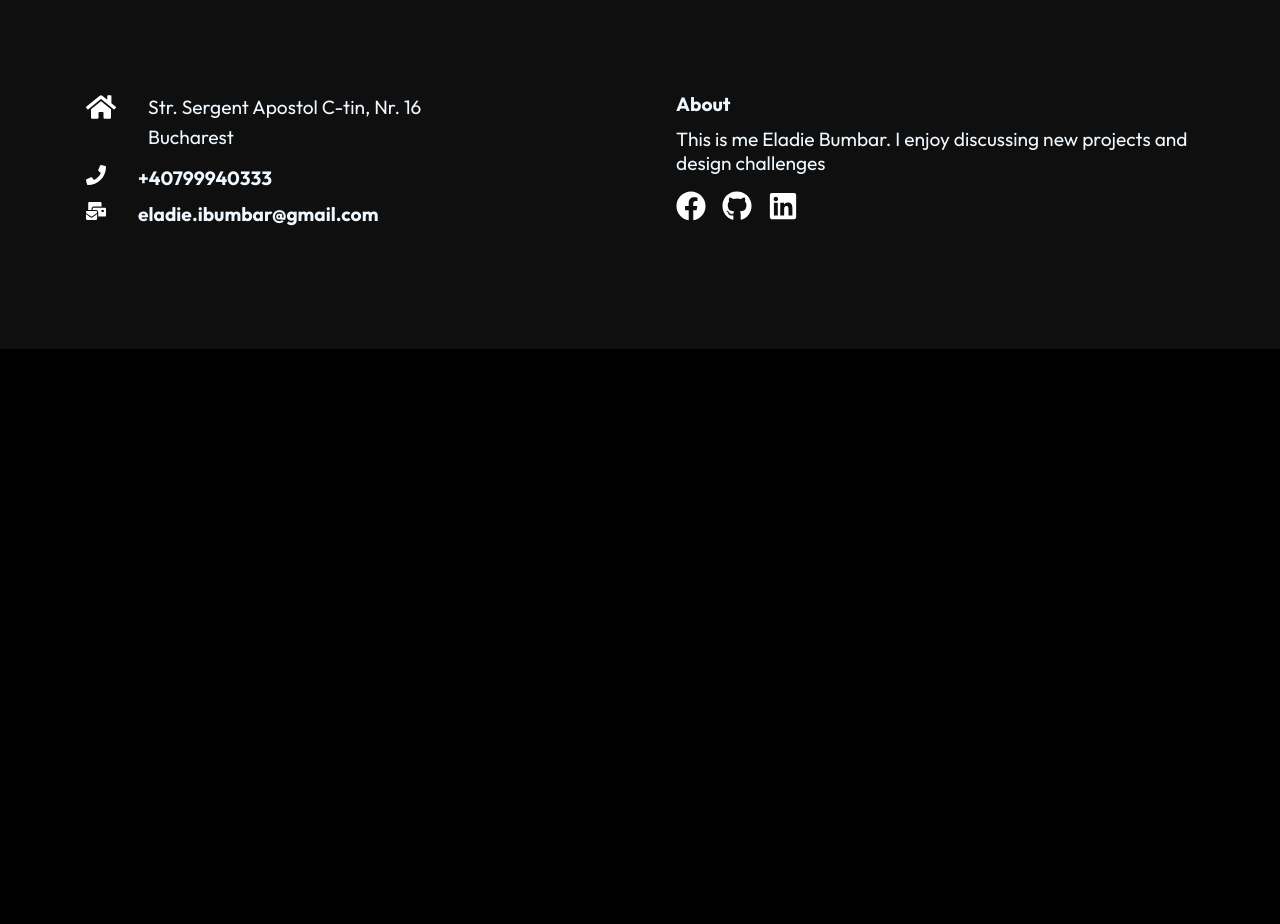
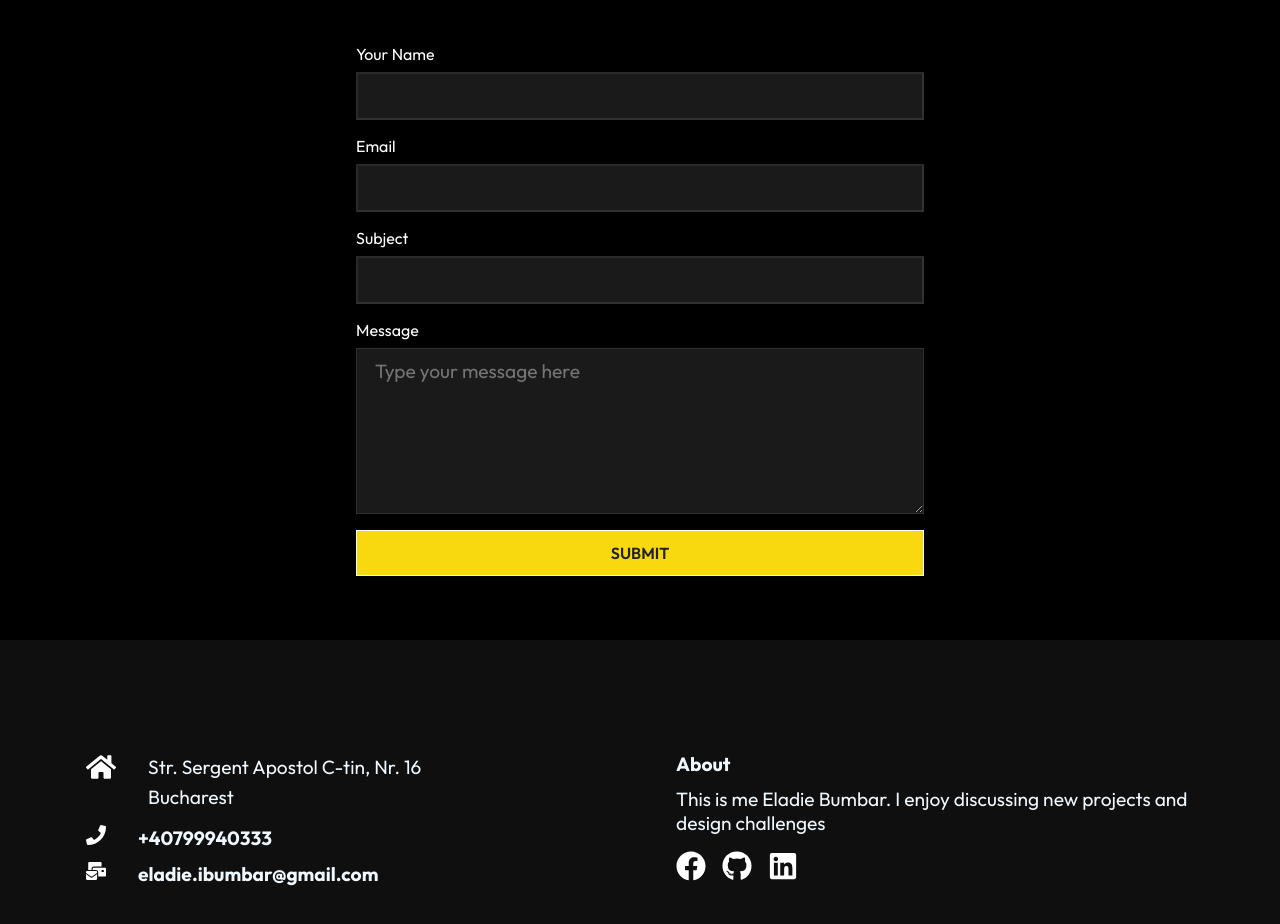
Before and after one commit to Eladie/Portfolio, a React (Create React App) app: page /contact in a window 1280 px wide. Shown: the part 500-1424 px from the top of the page. Before the commit the page ends 849 px from the top, so only its background shows below. Built offline with nearby package versions, Linux system fonts and the light colour scheme.

Commit message:
about-contact

```diff
--- /dev/null
+++ b/src/components/aboutContent/AboutContent.css
@@ -0,0 +1,50 @@
+.about{
+    width: 100%;
+    margin: 3rem 0;
+    display: flex;
+    align-items: center;
+    justify-content: center;
+    flex-wrap: wrap;
+    height: 100%;
+}
+
+.about .left{
+    text-align: center;
+    margin: auto;
+    padding: 1rem;
+    max-width: 350px;
+}
+
+.about .left p{
+    margin: 1.2rem 0;
+}
+
+.about .right{
+    max-width: 700px;
+}
+
+.right .img-container{
+    display: grid;
+    grid-template-columns: repeat(12, 1fr);
+    position: relative;
+    align-items: center;
+    text-align: center;
+}
+
+.right .img{
+    max-width: 90%;
+    border: 1px solid #333;
+}
+
+.right .top{
+    grid-column: 1 / span 8;
+    grid-row: 1;
+    padding-top: 20%;
+    z-index: 6;
+}
+
+.right .bottom{
+    grid-column: 4 / -1;
+    grid-row: 1;
+    z-index: 5;
+}
--- /dev/null
+++ b/src/components/aboutContent/AboutContent.js
@@ -0,0 +1,32 @@
+import './AboutContent.css'
+import React from 'react'
+import img1 from '../../Img/react1.jpg'
+import img2 from '../../Img/react2.webp'
+import { Link } from 'react-router-dom'
+
+
+const AboutContent = () => {
+  return (
+    <div className='about'>
+        <div className='left'>
+            <h1>Who Am I?</h1>
+            <p>I'm a react front-end developer.I create responsive secure websites for my clients</p>
+            <Link to='/contact'>
+                <button className='btn'>Contact</button>
+            </Link>
+        </div>
+        <div className='right'>
+            <div className='img-container'>
+                <div className='img-stack top'>
+                    <img src={img1} className='img' alt='true'/>
+                </div>
+                <div className='img-stack bottom'>
+                    <img src={img2} className='img' alt='true'/>
+                </div>
+            </div>
+        </div>
+    </div>
+  )
+}
+
+export default AboutContent
--- a/src/components/footer/Footer.js
+++ b/src/components/footer/Footer.js
@@ -17,14 +17,14 @@ function Footer() {
               <p>Bucharest</p>
             </div>
           </div>
-          <div className="phone">
+          <div type="tel" className="phone">
             <h4>
               <FaPhone
                 size={20}
                 style={{ color: "#fff",
                 marginRight: "2rem" }}
               />
-              +40799940333
+              <span type="tel" >+40799940333</span>
             </h4>
           </div>
           <div className="email">
--- /dev/null
+++ b/src/components/form/Form.css
@@ -0,0 +1,21 @@
+label{
+    color: white;
+    margin-bottom: 0.5rem;
+}
+
+form{
+    display: flex;
+    flex-direction: column;
+    padding: 4rem 1rem;
+    margin: auto;
+    max-width: 600px;
+}
+
+form input, form textarea{
+    margin-bottom: 1rem;
+    padding: 10px 18px;
+    font-size: 1.2rem;
+    background-color: rgba(255, 255, 255, 0.1);
+    border-color: rgba(255, 255, 255, 0.1);
+    color: #f4f4f4;
+}
--- /dev/null
+++ b/src/components/form/Form.js
@@ -0,0 +1,22 @@
+import './Form.css'
+import React from 'react'
+
+const Form = () => {
+  return (
+    <div className='form'>
+        <form>
+            <label>Your Name</label>
+            <input type='text'></input>
+            <label>Email</label>
+            <input type='email'></input>
+            <label>Subject</label>
+            <input type='text'></input>
+            <label>Message</label>
+            <textarea rows='6' placeholder='Type your message here'></textarea>
+            <button className='btn'>Submit</button>
+        </form>
+    </div>
+  )
+}
+
+export default Form
--- a/src/routes/About.js
+++ b/src/routes/About.js
@@ -2,12 +2,14 @@ import React from 'react'
 import Navbar from '../components/navBar/Navbar'
 import Footer from '../components/footer/Footer'
 import HeroImg2 from '../components/hero2/HeroImg2'
+import AboutContent from '../components/aboutContent/AboutContent';
 
 const About = () => {
   return (
     <div>
       <Navbar/>
       <HeroImg2 heading='About.' text="I'm a friendly Front-End Developer."/>
+      <AboutContent/>
       <Footer/>
     </div>
   )
--- a/src/routes/Contact.js
+++ b/src/routes/Contact.js
@@ -2,12 +2,14 @@ import React from 'react'
 import Navbar from '../components/navBar/Navbar'
 import Footer from '../components/footer/Footer'
 import HeroImg2 from '../components/hero2/HeroImg2'
+import Form from '../components/form/Form'
 
 const Contact = () => {
   return (
     <div>
       <Navbar/>
       <HeroImg2 heading='Contact.' text="Lets have a chat!"/>
+      <Form/>
       <Footer/>
     </div>
   )
```
